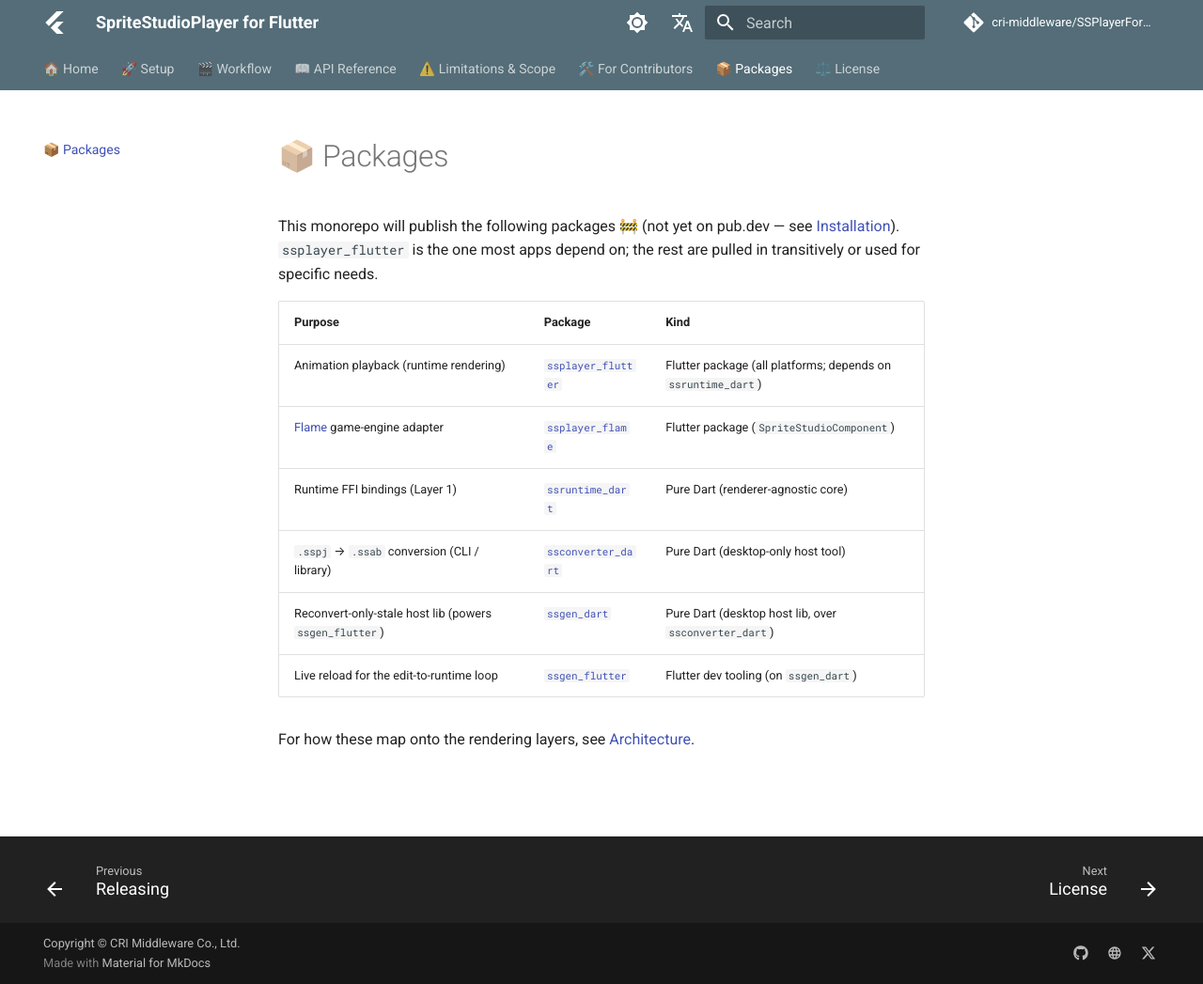
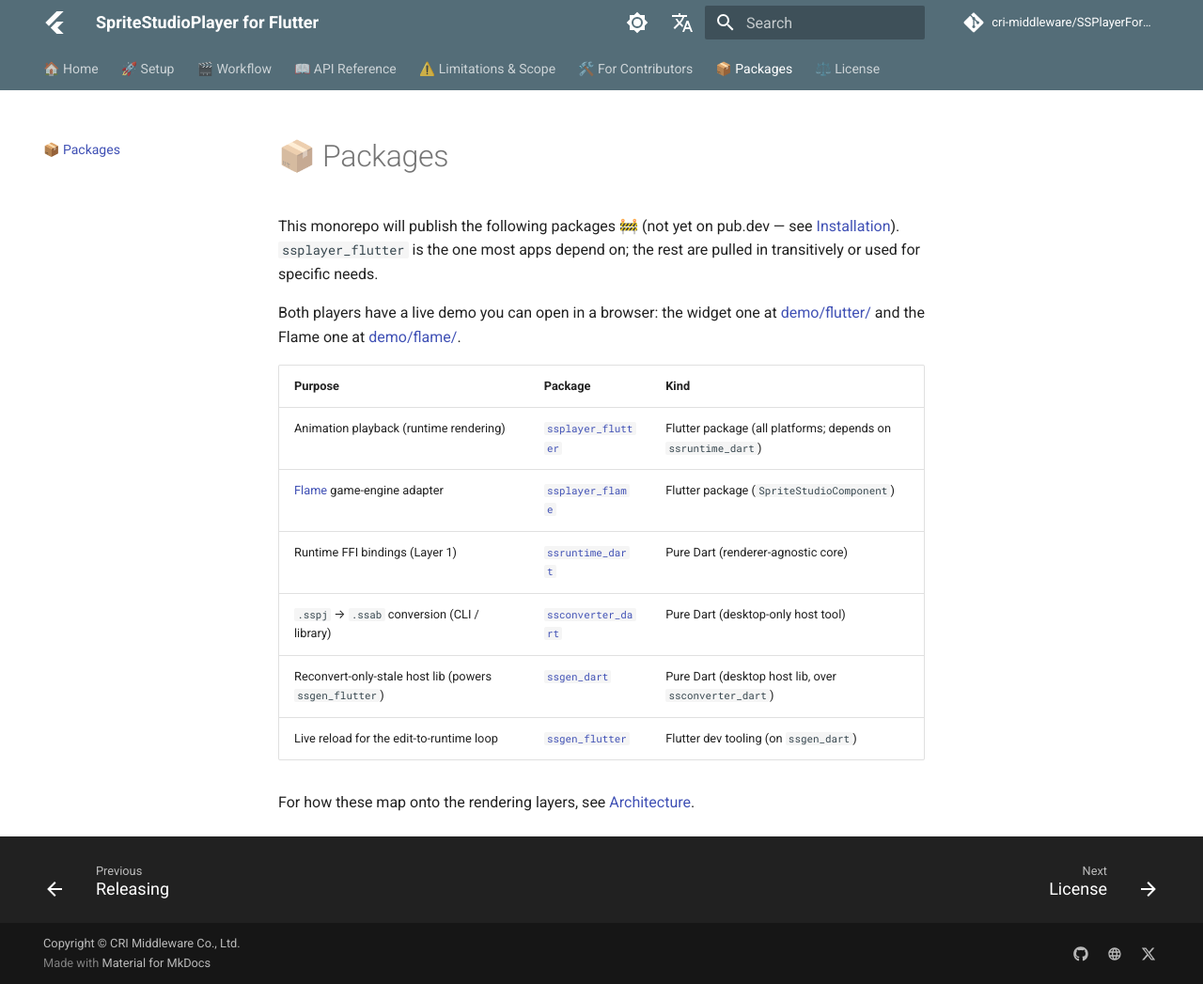
Before and after one commit to cri-middleware/SSPlayerForFlutter, an MkDocs documentation site: the page built from docs/en/packages.md, in a window 1280 px wide and 1047 px high. Shown: the whole window at 94% size. Built offline with MkDocs 1.6.1 and Material for MkDocs 9.7.7, drawn with Linux system fonts in a browser that asks for light colours; comment, search, counter and statistics services are not loaded.

Commit message:
feat(pages): pack the site for Cloudflare, and link the demos from the docs
Two things, both about the demos being findable and publishable.

`zip=yes` packs site/ into SSPlayerForFlutter-site.zip with its contents
at the archive root -- what Cloudflare Pages' drag-and-drop upload takes,
since that dashboard wants an upload rather than a git push. Pair it with
`base=/`: Cloudflare serves a project at its own root while GitHub Pages
serves it under /<repo>/, and --base-href is baked into a Flutter web
build, so one tree cannot satisfy both. Packing a subpath build is not
refused -- only the person uploading knows where it lands -- but it says
so, because the failure is silent otherwise.

GitHub Pages stays canonical. The demo links now go in three more places:

  * README.md / README.ja.md, absolute -- GitHub and pub.dev render those
    files outside the site, so a relative href would point into the repo
    tree;
  * docs/{en,ja}/packages.md, both players, next to the package table;
  * docs/{en,ja}/guide/flame.md, the Flame page, pointing at its own demo.

Everything inside docs/ is written source-relative (`demo/flutter/`,
`../demo/flame/`), which Zensical rewrites per page -- so the same
documentation build serves correctly from the GitHub Pages subpath and
from a Cloudflare root, with no second docs build and nothing to swap.

Verified: built with base=/ and served at a document root -- /, /ja/,
/demo/, /demo/{flutter,flame}/, /packages/, /ja/packages/, /guide/flame/
and /ja/guide/flame/ all 200, and every emitted demo href resolves
(`../demo/flutter/` from /packages/, `../../../demo/flame/` from
/ja/guide/flame/). Both locales --strict-clean with the new links.
SSPlayerForFlutter-site.zip: 31 MB, 214 files -- well inside Cloudflare
Pages' 20,000-file and 25 MiB-per-file limits.

```diff
--- a/docs/en/packages.md
+++ b/docs/en/packages.md
@@ -3,6 +3,9 @@
 This monorepo will publish the following packages 🚧 (not yet on pub.dev — see
 [Installation](guide/install.md)). `ssplayer_flutter` is the one most apps depend on; the rest are
 pulled in transitively or used for specific needs.
+
+Both players have a live demo you can open in a browser: the widget one at
+[demo/flutter/](demo/flutter/) and the Flame one at [demo/flame/](demo/flame/).
 
 | Purpose | Package | Kind |
 |---|---|---|
```
Also changed, not shown: AGENTS.md (+8 -0 lines), README.ja.md (+1 -0 lines), README.md (+1 -0 lines), docs/en/guide/flame.md (+3 -0 lines), docs/ja/guide/flame.md (+3 -0 lines), docs/ja/packages.md (+3 -0 lines), 2 other files.
